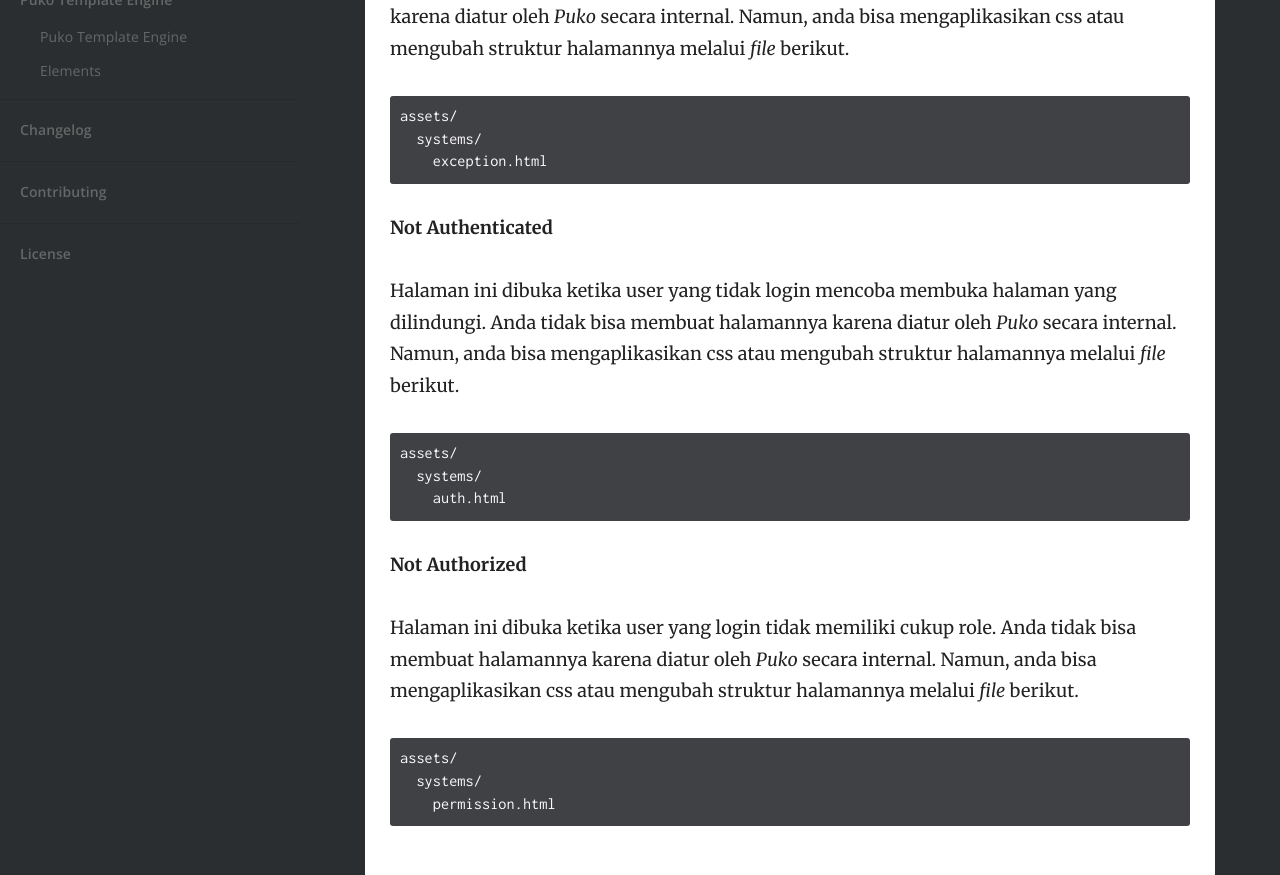
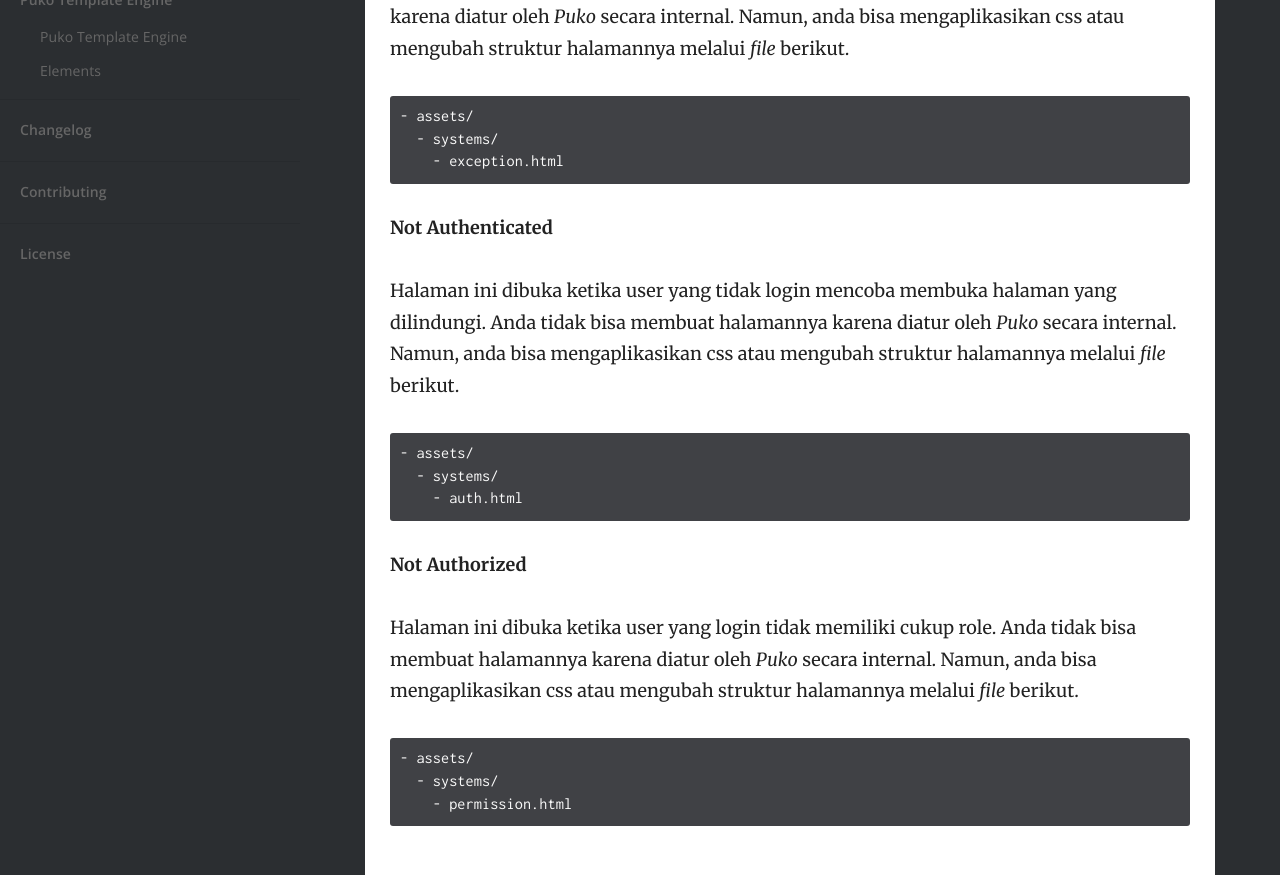
Before and after one commit to Velliz/pudo, a Jekyll site: the page built from _docs/basics/error-exception-notfound.md, in a window 1280 px wide. Shown: the part 1051-1926 px from the top of the page. Built offline with Jekyll 4.4.1, drawn with Linux system fonts in a browser that asks for light colours.

Commit message:
update dir view structure

````diff
--- a/_docs/basics/error-exception-notfound.md
+++ b/_docs/basics/error-exception-notfound.md
@@ -33,10 +33,10 @@ Selain itu, anda juga dapat mengatur beberapa halaman error dari sistem internal
 Halaman ini dibuka ketika sebuah Exception terjadi. Anda tidak bisa membuat halamannya karena diatur oleh *Puko* secara internal.
 Namun, anda bisa mengaplikasikan css atau mengubah struktur halamannya melalui *file* berikut.
 
-```html
-assets/
-  systems/
-    exception.html
+```text
+- assets/
+  - systems/
+    - exception.html
 ```
 
 **Not Authenticated**
@@ -44,10 +44,10 @@ assets/
 Halaman ini dibuka ketika user yang tidak login mencoba membuka halaman yang dilindungi. Anda tidak bisa membuat halamannya karena diatur oleh *Puko* secara internal.
 Namun, anda bisa mengaplikasikan css atau mengubah struktur halamannya melalui *file* berikut.
 
-```html
-assets/
-  systems/
-    auth.html
+```text
+- assets/
+  - systems/
+    - auth.html
 ```
 
 **Not Authorized**
@@ -55,8 +55,8 @@ assets/
 Halaman ini dibuka ketika user yang login tidak memiliki cukup role. Anda tidak bisa membuat halamannya karena diatur oleh *Puko* secara internal.
 Namun, anda bisa mengaplikasikan css atau mengubah struktur halamannya melalui *file* berikut.
 
-```html
-assets/
-  systems/
-    permission.html
+```text
+- assets/
+  - systems/
+    - permission.html
 ```
````
